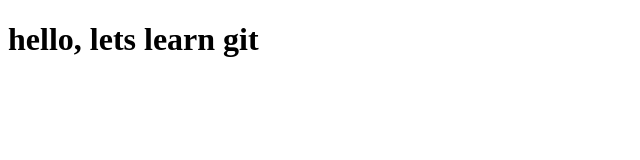
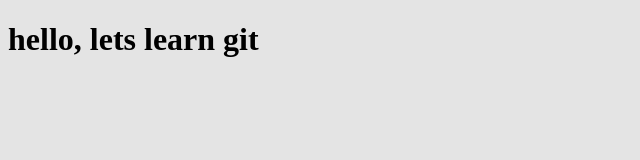
Before and after one commit to nawras-lwn/simple-html-project, a plain HTML site: page index.html in a window 1280 px wide. Shown: the whole page, without its empty margins (0-640 px from the left). Drawn offline with Linux system fonts and the light colour scheme.

Commit message:
add style

```diff
--- /dev/null
+++ b/css/style.css
@@ -0,0 +1,3 @@
+body{
+	background: #e4e4e4;
+}
--- a/index.html
+++ b/index.html
@@ -3,6 +3,7 @@
   <head>
     <meta charset="UTF-8" />
     <title></title>
+    <link rel="stylesheet" href="./css/style.css">
   </head>
   <body>
     <h1>hello, lets learn git</h1>
```
